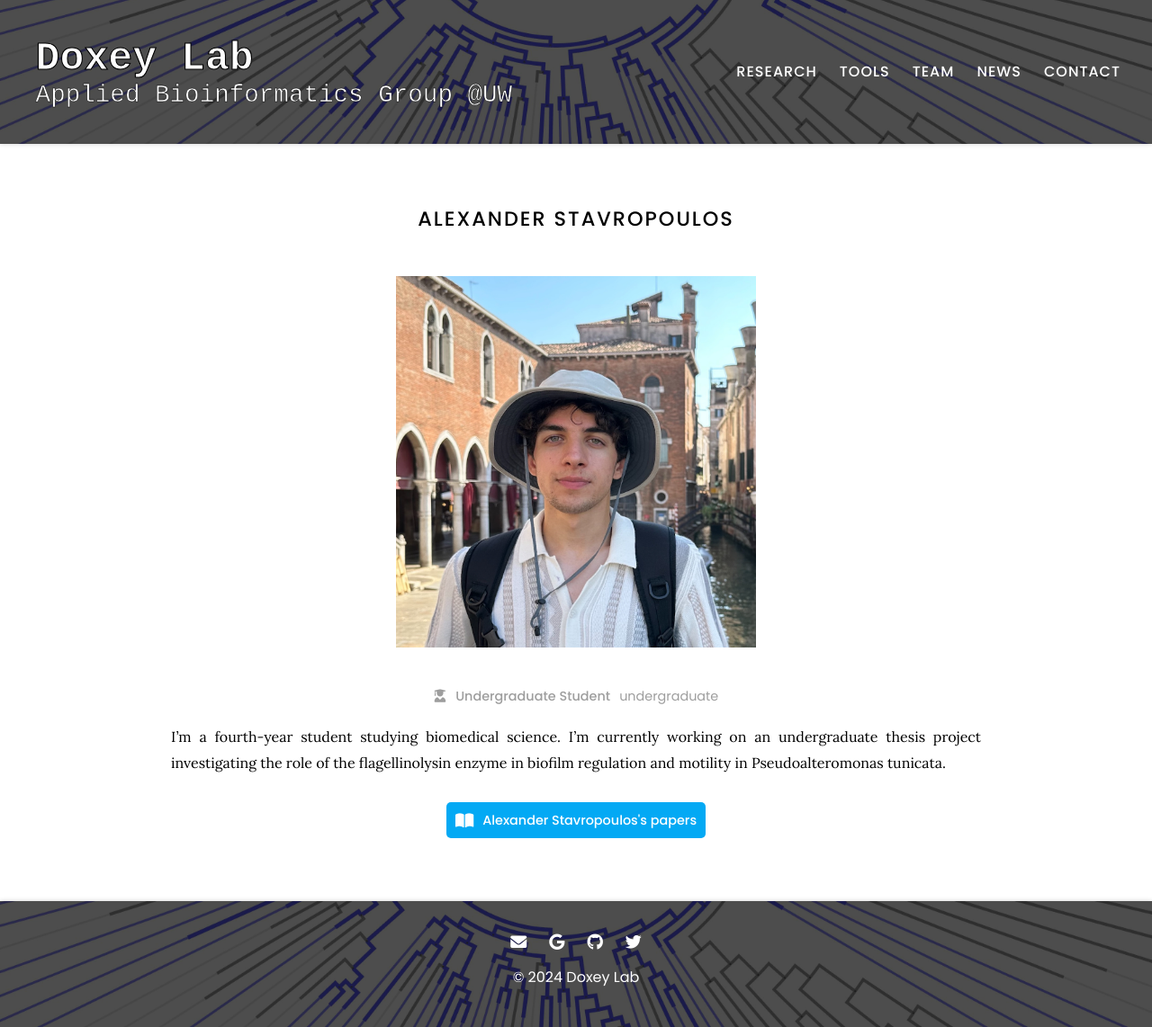
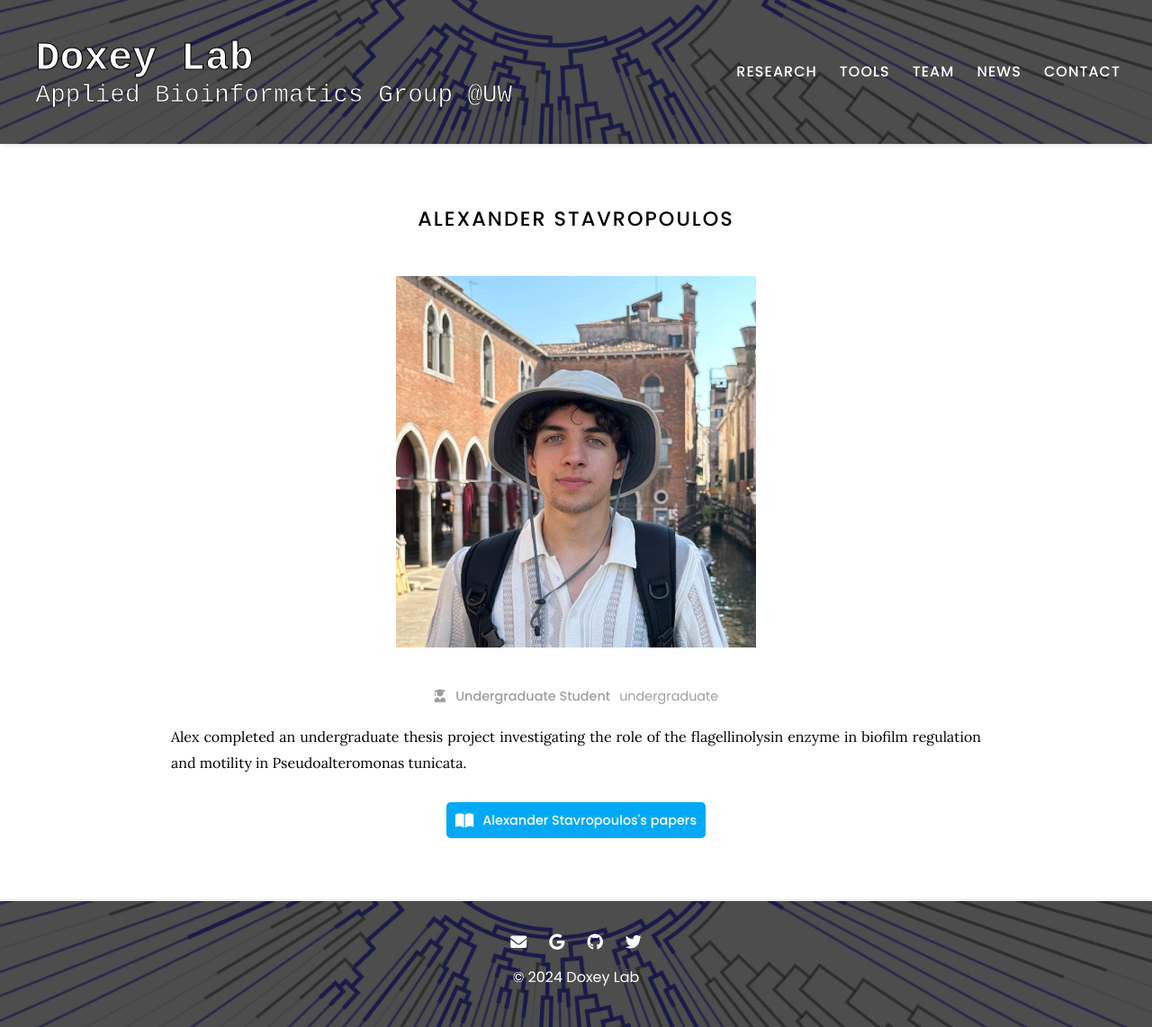
Before and after one commit to doxeylab/doxeylab-website, a Jekyll site: the page built from _members/alexander-stavropoulos.md, in a window 1280 px wide. Shown: the whole page at 90% size. Built offline with Jekyll 4.4.1, drawn with Linux system fonts in a browser that asks for light colours.

Commit message:
Update alexander-stavropoulos.md

```diff
--- a/_members/alexander-stavropoulos.md
+++ b/_members/alexander-stavropoulos.md
@@ -3,9 +3,9 @@ name: Alexander Stavropoulos
 image: images/team/AlexanderStavropoulos.jpg
 description: undergraduate
 role: undergrad
-group: current
+group: alumni
 aliases:
   - Alex Stavropoulos
 ---
 
-I’m a fourth-year student studying biomedical science. I'm currently working on an undergraduate thesis project investigating the role of the flagellinolysin enzyme in biofilm regulation and motility in Pseudoalteromonas tunicata.
+Alex completed an undergraduate thesis project investigating the role of the flagellinolysin enzyme in biofilm regulation and motility in Pseudoalteromonas tunicata.
```
